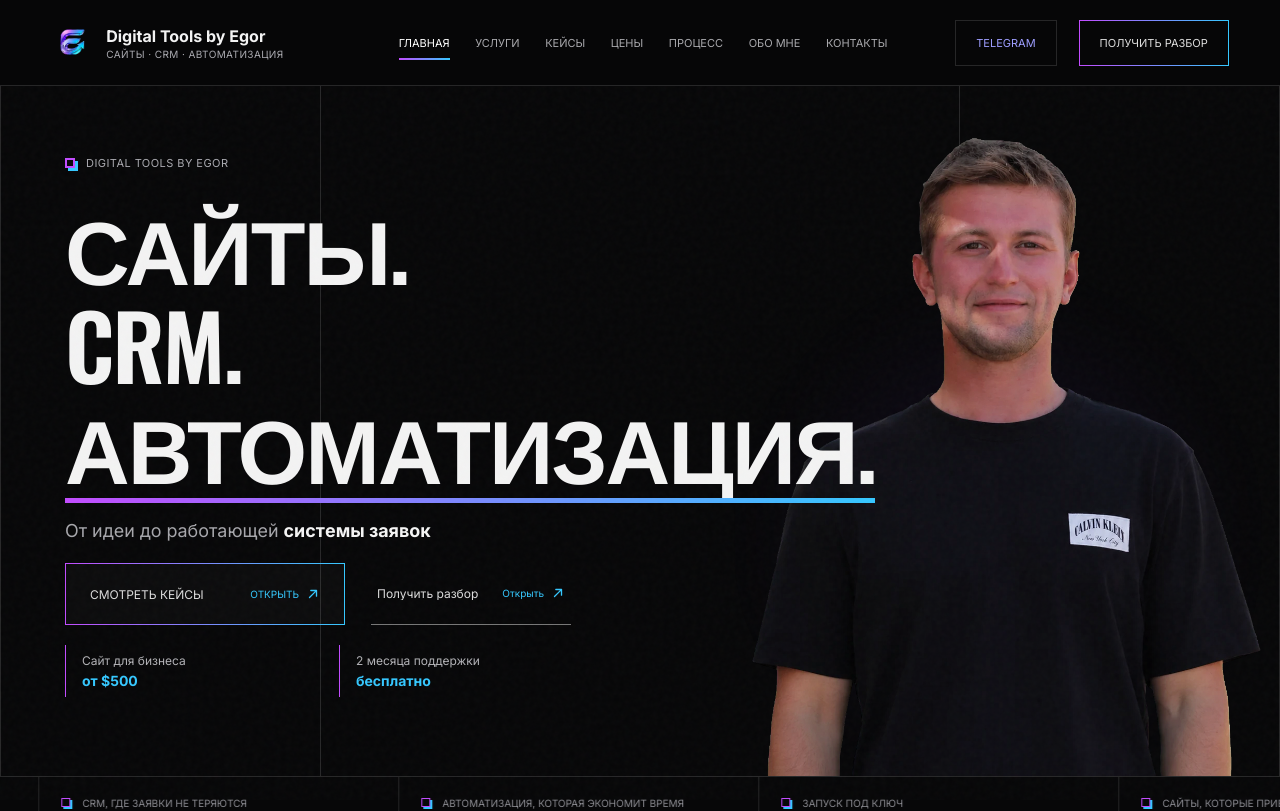
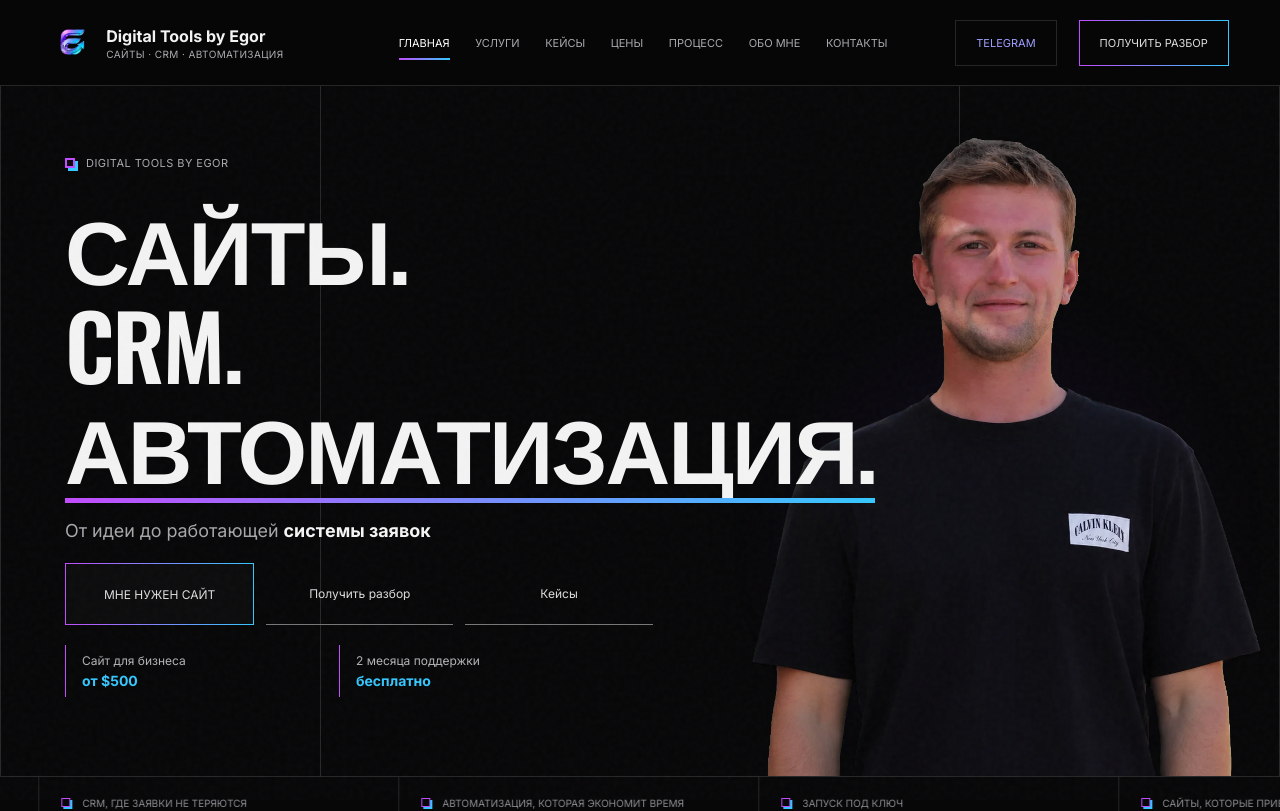
Before and after one commit to Gecxxxx/Egor-digital, a React (Vite) app: page / in a window 1280 px wide. Shown: the top 811 px of the page. Built offline with nearby package versions, Linux system fonts and the light colour scheme.

Commit message:
Add three homepage conversion actions

```diff
--- a/src/App.jsx
+++ b/src/App.jsx
@@ -260,7 +260,7 @@ function BenefitTicker() {
   return <div className="ticker" aria-label="Преимущества"><div className="ticker-track">{[...tickerItems, ...tickerItems].map((item, index) => <span aria-hidden={index >= tickerItems.length ? "true" : undefined} key={`${item}-${index}`}>{item}</span>)}</div></div>;
 }
 
-function Hero({ go, onLead }) { return <><section className="hero grid-surface"><div className="hero-copy"><Eyebrow>Digital Tools by Egor</Eyebrow><h1 aria-label="Сайты. CRM. Автоматизация."><span className="hero-line"><span>Сайты.</span></span><span className="hero-line"><span>CRM.</span></span><span className="hero-line accent"><span>Автоматизация.</span></span></h1><p className="hero-sub"><AnimatedChars text="От идеи до работающей " /><strong><AnimatedChars text="системы заявок" offset={22} /></strong></p><div className="hero-actions"><CTA href="/cases" go={go}>Смотреть кейсы</CTA><CTA secondary onClick={onLead}>Получить разбор</CTA></div><div className="hero-facts"><div><b>Сайт для бизнеса</b><strong><CountUp end={500} prefix="от $" /></strong></div><div><b><CountUp end={2} suffix=" месяца поддержки" /></b><strong>бесплатно</strong></div></div></div><div className="hero-person"><img src="/assets/images/egor-hero-cutout.webp" alt="Егор — разработчик сайтов и CRM" width="1086" height="1448" loading="eager" decoding="sync" fetchPriority="high" /></div></section><BenefitTicker /></>; }
+function Hero({ go, onLead }) { return <><section className="hero grid-surface"><div className="hero-copy"><Eyebrow>Digital Tools by Egor</Eyebrow><h1 aria-label="Сайты. CRM. Автоматизация."><span className="hero-line"><span>Сайты.</span></span><span className="hero-line"><span>CRM.</span></span><span className="hero-line accent"><span>Автоматизация.</span></span></h1><p className="hero-sub"><AnimatedChars text="От идеи до работающей " /><strong><AnimatedChars text="системы заявок" offset={22} /></strong></p><div className="hero-actions"><CTA onClick={() => onLead({ service: "website", serviceLabel: "Сайт", source: "hero_website" })}>Мне нужен сайт</CTA><CTA secondary onClick={() => onLead({ source: "hero_audit" })}>Получить разбор</CTA><CTA secondary href="/cases" go={go}>Кейсы</CTA></div><div className="hero-facts"><div><b>Сайт для бизнеса</b><strong><CountUp end={500} prefix="от $" /></strong></div><div><b><CountUp end={2} suffix=" месяца поддержки" /></b><strong>бесплатно</strong></div></div></div><div className="hero-person"><img src="/assets/images/egor-hero-cutout.webp" alt="Егор — разработчик сайтов и CRM" width="1086" height="1448" loading="eager" decoding="sync" fetchPriority="high" /></div></section><BenefitTicker /></>; }
 
 function NotFound({ go, onLead }) { return <main id="main-content" tabIndex="-1" className="not-found"><section className="not-found-hero grid-surface"><div className="not-found-copy"><Eyebrow>Ошибка 404</Eyebrow><p className="not-found-code" aria-hidden="true">404</p><h1><span>Страница</span><span>не найдена</span></h1><p className="not-found-text">Похоже, ссылка устарела или такой страницы больше нет. Вернитесь на главную либо расскажите о своей задаче — отвечу лично.</p><div className="not-found-actions"><CTA action="Перейти" href="/" go={go}>Вернуться на сайт</CTA><CTA secondary onClick={onLead}>Оставить заявку</CTA></div><nav className="not-found-links" aria-label="Полезные страницы"><span>Можно перейти сразу:</span><SiteLink href="/services" go={go}>Услуги</SiteLink><SiteLink href="/cases" go={go}>Кейсы</SiteLink><SiteLink href="/contacts" go={go}>Контакты</SiteLink></nav></div><div className="not-found-person"><img src="/assets/images/egor-about-cutout.webp" alt="Егор — Digital Tools by Egor" width="502" height="884" loading="eager" decoding="sync" fetchPriority="high" /></div></section></main>; }
 
--- a/src/styles.css
+++ b/src/styles.css
@@ -72,7 +72,9 @@ body::before { content: ""; position: fixed; inset: 0; pointer-events: none; opa
 .char-group { display: inline; }
 .char { display: inline-block; opacity: 0; transform: translateY(8px); filter: blur(3px); }
 .app.is-ready .char { animation: char-in .3s cubic-bezier(.22,1,.36,1) both; animation-delay: calc(.42s + var(--char-index) * 11ms); }
-.hero-actions { display: flex; align-items: stretch; gap: 26px; }
+.hero-actions { display: flex; align-items: stretch; gap: 12px; width: 100%; max-width: 680px; }
+.hero-actions .cta, .hero-actions .cta.secondary { flex: 1 1 0; min-width: 0; justify-content: center; padding-inline: 14px; }
+.hero-actions .cta-action { display: none; }
 .cta { min-width: 280px; min-height: 62px; border: 1px solid transparent; border-image: linear-gradient(90deg, var(--purple), var(--cyan)) 1; background: rgba(255,255,255,.025); color: #ddd; display: flex; justify-content: space-between; align-items: center; gap: 24px; padding: 0 24px; text-transform: uppercase; text-decoration: none; font-size: 12px; cursor: pointer; transition: background .25s ease, color .25s ease, border-color .25s ease; overflow: hidden; }
 .cta-copy { position: relative; display: grid; height: 1.2em; overflow: hidden; text-align: left; }
 .cta-copy > span { grid-area: 1 / 1; color: inherit; font-size: inherit; transition: transform .36s cubic-bezier(.22,1,.36,1), opacity .25s ease; }
```
Also changed, not shown: 1 other file (tests, documents, lock files or other folders).
